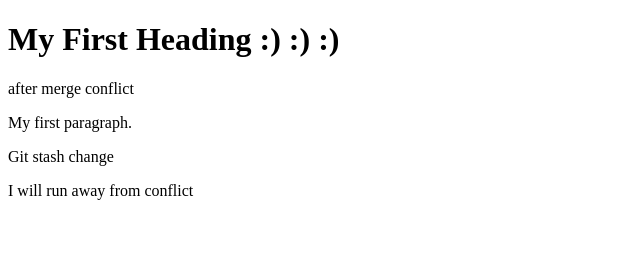
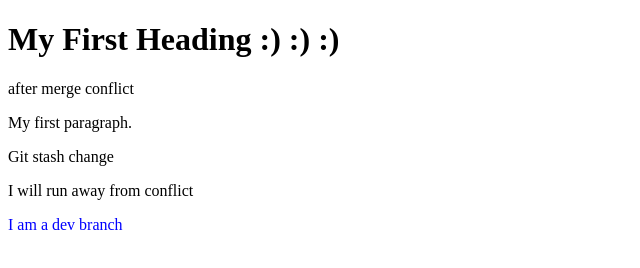
Before and after one commit to cucka/firstP, a plain HTML site: page index.html in a window 1280 px wide. Shown: the whole page, without its empty margins (0-640 px from the left). Drawn offline with Linux system fonts and the light colour scheme.

Commit message:
adding dev branch

```diff
--- a/index.html
+++ b/index.html
@@ -11,5 +11,6 @@
 <p>My first paragraph.</p>
 <p>Git stash change</p>
 <p>I will run away from conflict</p>
+<p class="blue">I am a dev branch</p>
 </body>
 </html>
```
